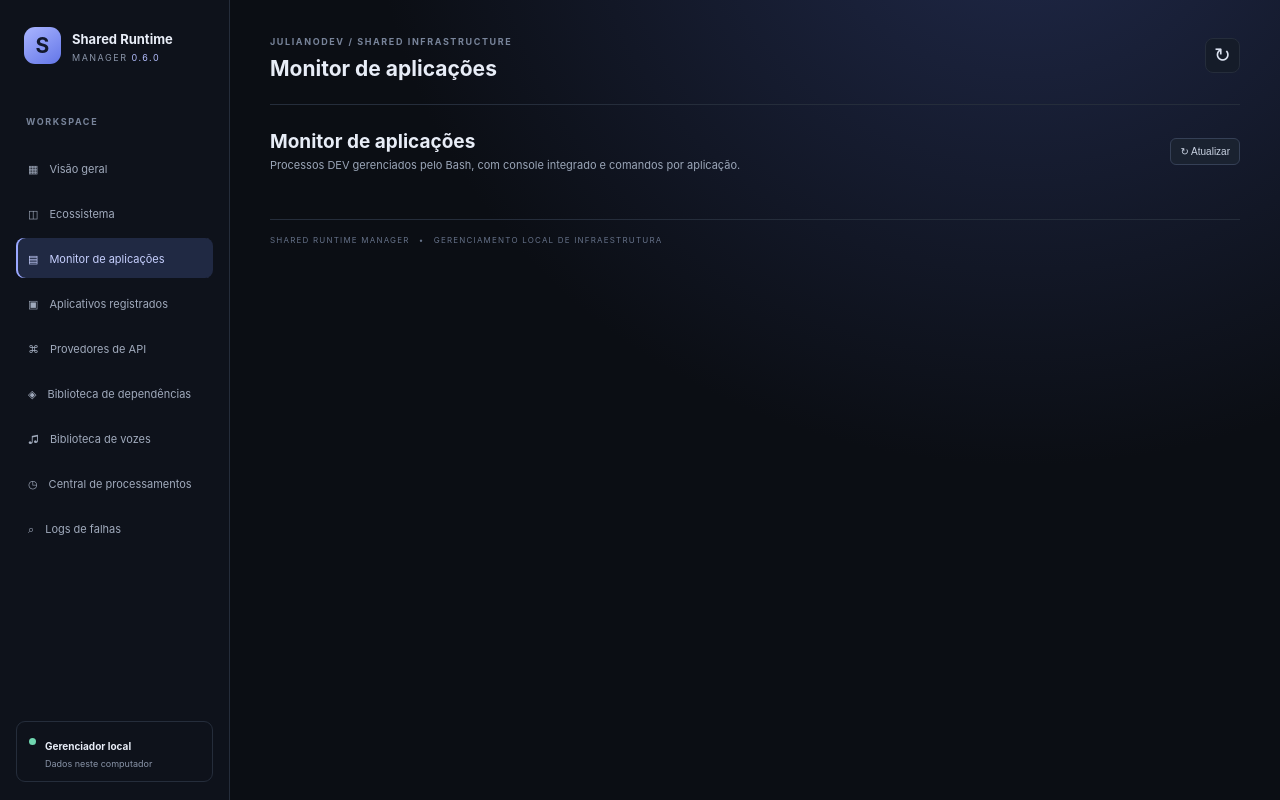
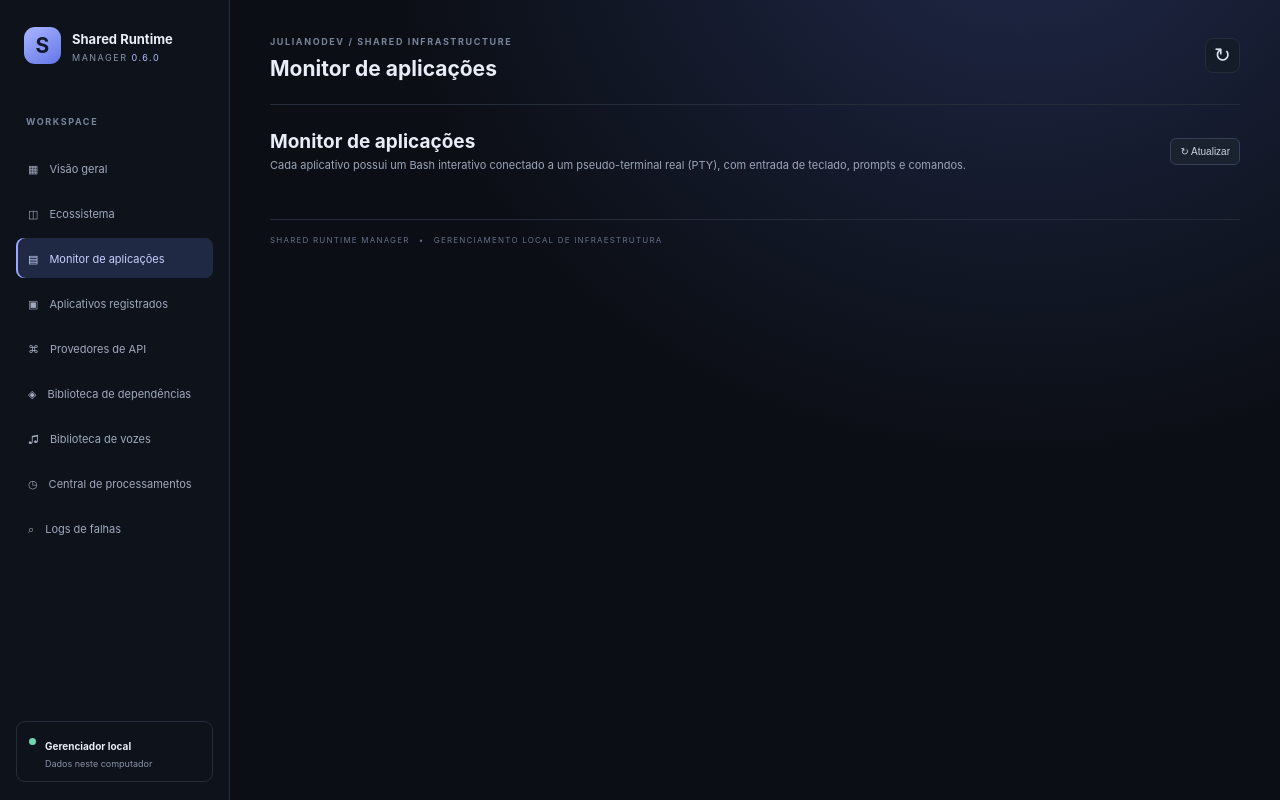
Before and after one commit to juliano-souza-dev/shared-runtime-manager-, a website: page ui/index.html in a window 1280 px wide. Both pictures are taken after a click on the button "▤ Monitor de aplicações". Drawn offline with Linux system fonts and the light colour scheme.

Commit message:
docs: clarify interactive PTY terminal behavior in monitor

```diff
--- a/ui/index.html
+++ b/ui/index.html
@@ -5,7 +5,7 @@
 <main><header><div><small>JULIANODEV / SHARED INFRASTRUCTURE</small><h1 id="page-title">Visão geral</h1></div><button id="refresh" class="refresh">↻</button></header><div id="notice" class="notice hidden"></div>
 <section id="page-overview" class="page"><div class="hero"><div><small>CENTRAL DE CONTROLE</small><h2>Infraestrutura compartilhada.<br><em>Um único lugar.</em></h2><p>Gerencie aplicativos, credenciais e dependências sem duplicar configurações.</p></div><div class="orb">SRM</div></div><div id="stats" class="stats"></div><div class="cols"><article class="panel"><div class="panel-head"><div><h3>Aplicativos registrados</h3><p>Projetos conectados ao Shared Runtime</p></div><button data-go="apps">Gerenciar →</button></div><div id="overview-apps"></div></article><article class="panel"><div class="panel-head"><div><h3>Provedores de API</h3><p>Configurações globais e acessos</p></div><button data-go="apis">Gerenciar →</button></div><div id="overview-apis"></div></article></div><div class="path"><small>LOCAL DATA DIRECTORY</small><code id="root-path"></code><button id="copy-root">Copiar caminho</button></div></section>
 <section id="page-ecosystem" class="page hidden"><div class="intro"><div><h2>Ecossistema de aplicativos</h2><p>Instale os projetos diretamente do Git. O Shared prepara dependências, configurações e builds.</p></div></div><div id="ecosystem-list" class="ecosystem-grid"></div></section>
-<section id="page-monitor" class="page hidden"><div class="intro"><div><h2>Monitor de aplicações</h2><p>Processos DEV gerenciados pelo Bash, com console integrado e comandos por aplicação.</p></div><button class="small-btn" id="monitor-refresh">↻ Atualizar</button></div><div id="monitor-list" class="monitor-grid"></div></section>
+<section id="page-monitor" class="page hidden"><div class="intro"><div><h2>Monitor de aplicações</h2><p>Cada aplicativo possui um Bash interativo conectado a um pseudo-terminal real (PTY), com entrada de teclado, prompts e comandos.</p></div><button class="small-btn" id="monitor-refresh">↻ Atualizar</button></div><div id="monitor-list" class="monitor-grid"></div></section>
 <section id="page-apps" class="page hidden"><div class="intro"><div><h2>Aplicativos</h2><p>Cadastre projetos ou force uma sincronização para reler as dependências, reutilizar instalações existentes e atualizar os vínculos.</p></div><button class="primary" id="add-app">＋ Adicionar aplicativo</button></div><div id="queue-results" class="panel queue-results hidden"><strong>Resultado da instalação de dependências</strong><div id="queue-result-list"></div></div><div id="apps-list" class="list"></div></section>
 <section id="page-processing" class="page hidden"><div class="intro"><div><h2>Central de processamentos</h2><p>Acompanhe o andamento e os resultados das operações. Instalações podem ser canceladas ou reiniciadas quando aplicável.</p></div><span id="processing-status-badge" class="processing-badge idle">Sem tarefas ativas</span></div><div id="processing-current" class="processing-current"></div><article class="panel"><div class="panel-head"><div><h3>Resultado da operação</h3><p>Detalhes da última operação executada</p></div><button id="processing-refresh">Atualizar</button></div><div id="processing-results"></div></article><article class="panel" style="margin-top:14px"><div class="panel-head"><div><h3>Histórico recente</h3><p>Últimas operações concluídas, canceladas ou com falha</p></div></div><div id="processing-history"></div></article></section>
 <section id="page-logs" class="page hidden"><div class="intro"><div><h2>Central de investigação de falhas</h2><p>Todos os erros registrados pelo Shared Runtime, com contexto técnico e saída dos processos.</p></div><div class="entity-actions"><button class="small-btn" id="logs-copy-all">Copiar todos</button><button class="small-btn" id="logs-refresh">↻ Atualizar</button></div></div><div class="logs-toolbar"><input id="logs-search" type="search" placeholder="Buscar por erro, aplicativo, comando ou mensagem..."><select id="logs-filter"><option value="all">Todas as categorias</option><option value="application">Aplicativos</option><option value="git">Git / Repositório</option><option value="terminal">Terminal</option><option value="dependency">Dependências</option><option value="voice">Vozes</option><option value="other">Outros</option></select><span id="processing-logs-count" class="processing-badge idle">0 registros</span></div><div id="processing-logs" class="failure-log-list"></div></section><section id="page-apis" class="page hidden"><div class="intro"><div><h2>Provedores de API</h2><p>Uma configuração global, com permissões independentes por aplicativo.</p></div><button class="primary" id="add-api">＋ Adicionar provedor</button></div><div id="apis-list" class="list"></div></section>
```
